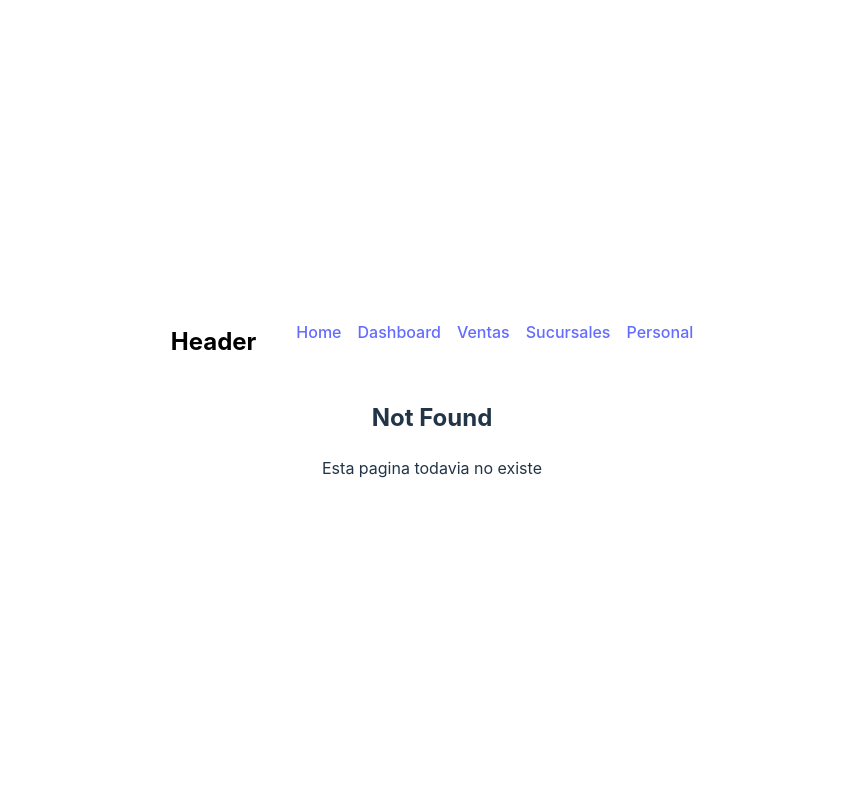
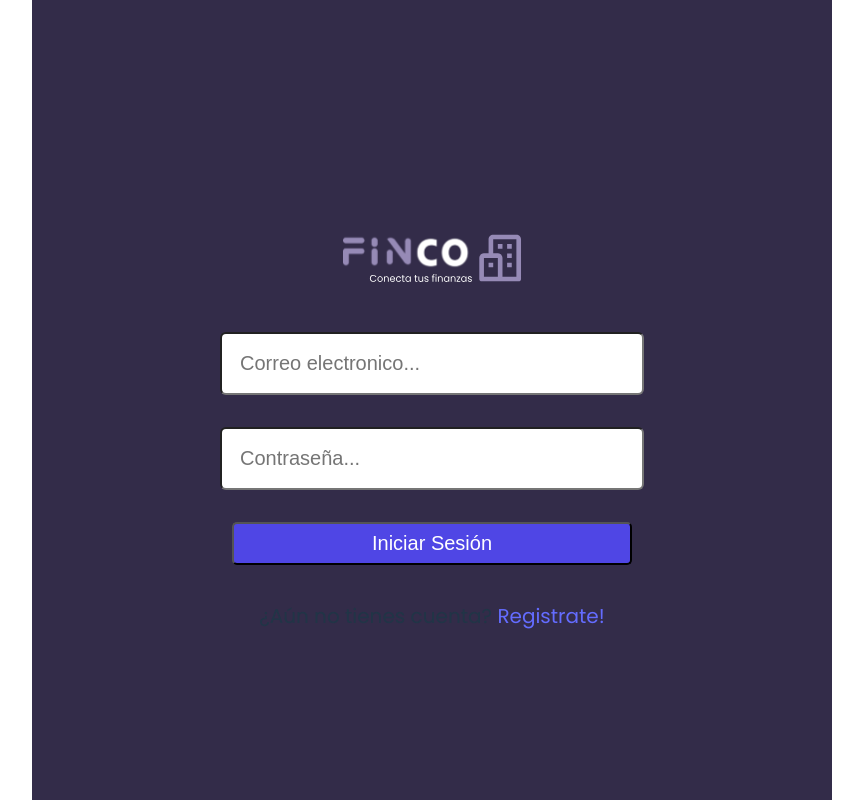
Before and after one commit to No-Country-simulation/c22-19-T-WebApp, a React (Vite) app in the folder frontend/fincowebapp/: page /login in a window 1280 px wide. Before the commit this address had no page. Shown: the top 800 px of the page, without its empty margins (208-1071 px from the left). Built offline with nearby package versions, Linux system fonts and the light colour scheme.

Commit message:
Agrego pagina Login y edito el tamaño de la card ventas

```diff
--- a/frontend/fincowebapp/src/App.jsx
+++ b/frontend/fincowebapp/src/App.jsx
@@ -1,7 +1,7 @@
 import { BrowserRouter, Routes, Route } from "react-router-dom";
 
 import './App.css'
-import { Home, Dashboard, Notfound } from "./pages";
+import { Home, Dashboard, Notfound, Login } from "./pages";
 
 function App() {
 
@@ -12,6 +12,7 @@ function App() {
       <Routes>
         <Route path="/" element={<Home />}/>
         <Route path="dashboard" element={<Dashboard />}/>
+        <Route path="login" element={<Login />}/>
        {/* <Route path="sales" element={<Sales />}/>
         <Route path="branches" element={<Branches />}/>
         <Route path="staff" element={<Staff />}/>*/}
--- a/frontend/fincowebapp/src/components/Card_ventas_sucursales/Card_ventas_sucursales.css
+++ b/frontend/fincowebapp/src/components/Card_ventas_sucursales/Card_ventas_sucursales.css
@@ -4,7 +4,7 @@
   border-radius: 8px;
   box-shadow: 0 4px 6px rgba(0, 0, 0, 0.1);
   padding: 16px;
-  max-width: 420px;
+  max-width: 80%;
   margin: auto;
   margin-top: 25px;
   font-family: "Poppins", sans-serif;
@@ -44,7 +44,7 @@
 }
 
 .monto {
-  color: #3b5bdb;
+  color: #4F46E5;
   font-weight: 600;
 }
 
@@ -64,7 +64,7 @@
 }
 
 .progress-bar {
-  background: #3b5bdb;
+  background: #4F46E5;
   height: 100%;
   border-radius: 4px 0 0 4px;
   transition: width 0.3s ease-in-out;
--- a/frontend/fincowebapp/src/index.css
+++ b/frontend/fincowebapp/src/index.css
@@ -1,5 +1,5 @@
 :root {
-  font-family: Inter, system-ui, Avenir, Helvetica, Arial, sans-serif;
+  font-family: 'Poppins', sans-serif;
   line-height: 1.5;
   font-weight: 400;
 
--- /dev/null
+++ b/frontend/fincowebapp/src/pages/Login/Login.css
@@ -0,0 +1,42 @@
+.container-dark {
+    background-color: #332C49;
+    height: 100vh;
+    width: 100vh;
+    display: flex;
+    flex-direction: column;
+    align-items: center;
+    padding-top: 25vh;
+}
+
+.logo {
+    padding: 30px;
+    width: 15vw;
+}
+
+form {
+    font-family: 'Poppins', sans-serif;
+    font-size: 20px;
+    display: flex;
+    width: 50%;
+    flex-direction: column;
+    align-items: center;
+}
+
+form > input{
+    font-size: 20px;
+    border-radius: 6px;
+    width: 96%;
+    color: #968AB6;
+    padding: 18px;
+    background-color: white;
+    margin: 16px;
+}
+
+.btnLogin {
+    background-color: #4F46E5;
+    border-radius: 5px;
+    color:white;
+    width: 100%;
+    margin: 16px;
+    padding: 8px;
+}
--- /dev/null
+++ b/frontend/fincowebapp/src/pages/Login/Login.jsx
@@ -0,0 +1,18 @@
+import './Login.css'
+import fincoLogo from '../../assets/fincoLogo.svg'
+
+
+export const Login = () => {
+    return (
+      <div className="container-dark">
+        <img src={fincoLogo} alt="logo finco" className='logo' />
+        <form action="login" method="post">
+            <input type="email" name="email" id="email" placeholder='Correo electronico...' />
+            <input type='password' name='password' id='password' placeholder='Contraseña...'></input>
+            <input type="submit" value="Iniciar Sesión" className='btnLogin' />
+            <p>¿Aún no tienes cuenta? <a href="registro">Registrate!</a></p>
+        </form>
+
+      </div>
+      );
+}
--- a/frontend/fincowebapp/src/pages/index.jsx
+++ b/frontend/fincowebapp/src/pages/index.jsx
@@ -1,3 +1,4 @@
 export * from './Home/Home';
 export * from './Dashboard/Dashboard';
 export * from './Notfound/Notfound';
+export * from './Login/Login'
```
Also changed, not shown: frontend/fincowebapp/src/assets/fincoLogo.svg (added).
